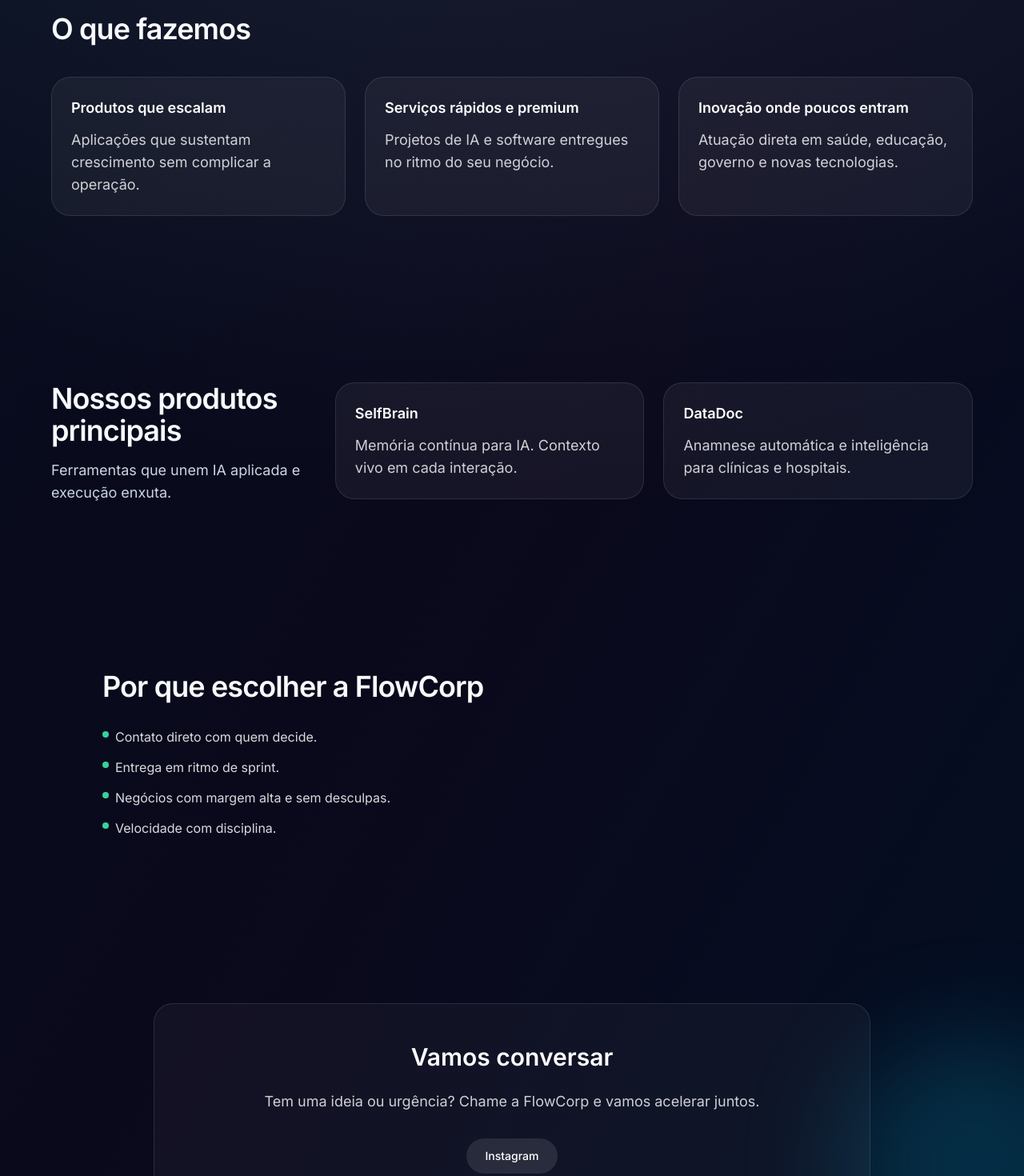
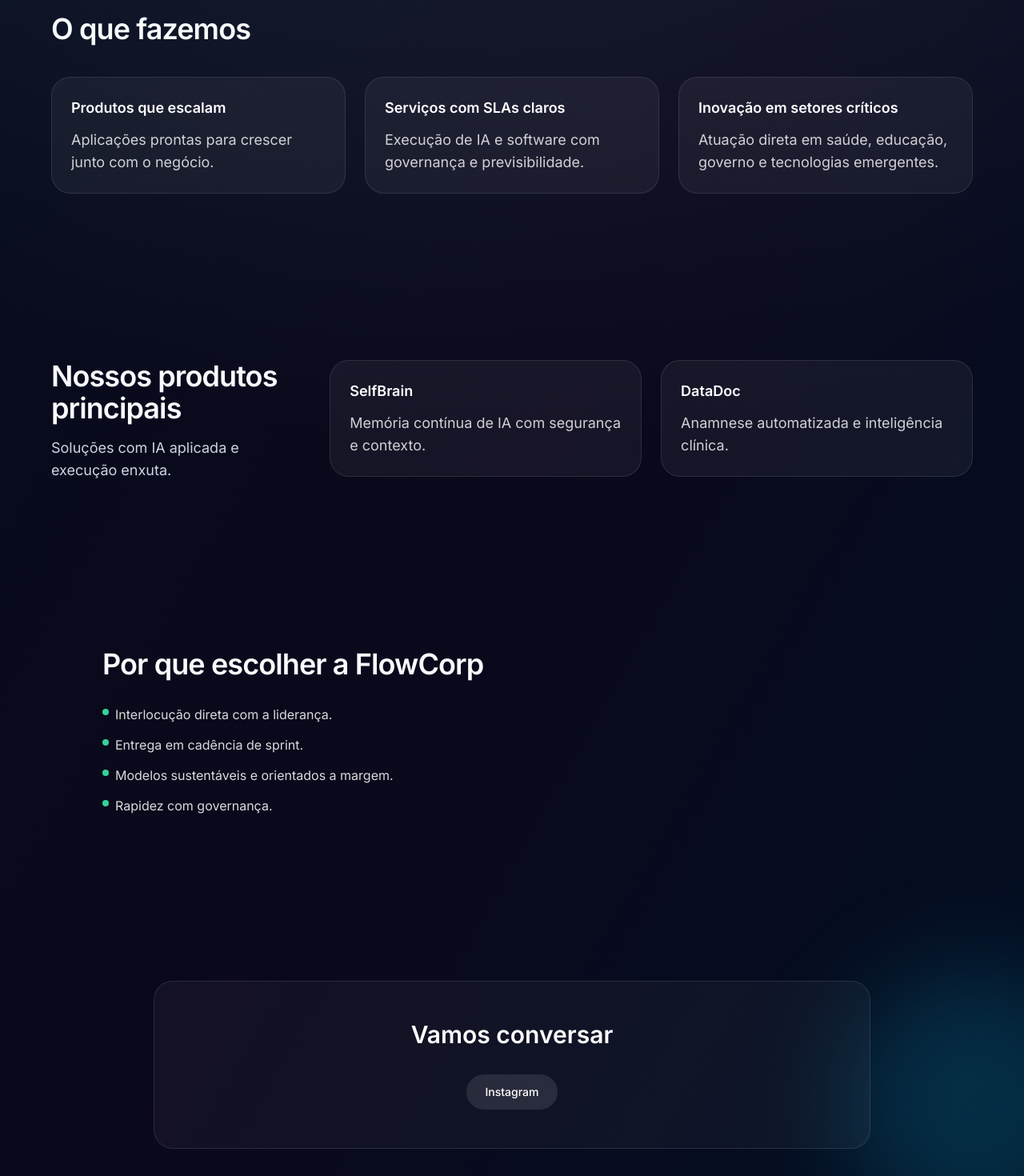
Before and after one commit to igorbiccas/flowcorp-site, a React (Vite) app: page / in a window 1280 px wide. Shown: the part 880-2350 px from the top of the page at 80% size. Built offline with nearby package versions, Linux system fonts and the light colour scheme.

Commit message:
Simplify site copy

```diff
--- a/App.tsx
+++ b/App.tsx
@@ -5,41 +5,36 @@ import AnimatedSection from './components/AnimatedSection';
 const whatWeDo = [
   {
     title: 'Produtos que escalam',
-    description:
-      'Aplicações que sustentam crescimento sem complicar a operação.',
+    description: 'Aplicações prontas para crescer junto com o negócio.',
   },
   {
-    title: 'Serviços rápidos e premium',
-    description:
-      'Projetos de IA e software entregues no ritmo do seu negócio.',
+    title: 'Serviços com SLAs claros',
+    description: 'Execução de IA e software com governança e previsibilidade.',
   },
   {
-    title: 'Inovação onde poucos entram',
-    description:
-      'Atuação direta em saúde, educação, governo e novas tecnologias.',
+    title: 'Inovação em setores críticos',
+    description: 'Atuação direta em saúde, educação, governo e tecnologias emergentes.',
   },
 ];
 
 const mainProducts = [
   {
     title: 'SelfBrain',
-    description:
-      'Memória contínua para IA. Contexto vivo em cada interação.',
+    description: 'Memória contínua de IA com segurança e contexto.',
     href: 'https://selfbrain.vercel.app',
   },
   {
     title: 'DataDoc',
-    description:
-      'Anamnese automática e inteligência para clínicas e hospitais.',
+    description: 'Anamnese automatizada e inteligência clínica.',
     href: 'https://datadocs.vercel.app',
   },
 ];
 
 const whyFlowCorp = [
-  'Contato direto com quem decide.',
-  'Entrega em ritmo de sprint.',
-  'Negócios com margem alta e sem desculpas.',
-  'Velocidade com disciplina.',
+  'Interlocução direta com a liderança.',
+  'Entrega em cadência de sprint.',
+  'Modelos sustentáveis e orientados a margem.',
+  'Rapidez com governança.',
 ];
 
 const App: React.FC = () => {
@@ -64,12 +59,10 @@ const App: React.FC = () => {
           <div className="pointer-events-none absolute inset-y-0 right-6 hidden w-[420px] max-w-[38vw] rounded-3xl border border-white/10 bg-white/10 bg-[linear-gradient(135deg,rgba(165,180,252,0.14),rgba(14,165,233,0.12),rgba(236,72,153,0.18))] opacity-70 blur-2xl sm:block" aria-hidden="true" />
           <div className="mx-auto w-full max-w-[960px]">
             <AnimatedSection className="w-full space-y-4" delay="duration-700">
-              <h1 className="text-5xl font-semibold leading-[1.08] tracking-tight text-slate-50 sm:text-[64px]">Tecnologia ágil para resultados reais.</h1>
+              <h1 className="text-5xl font-semibold leading-[1.08] tracking-tight text-slate-50 sm:text-[64px]">Tecnologia ágil e objetiva.</h1>
             </AnimatedSection>
             <AnimatedSection className="w-full" delay="duration-700 delay-150">
-              <p className="mt-5 max-w-3xl text-lg leading-snug text-slate-200/85 md:text-xl">
-                Produtos escaláveis e serviços táticos de IA para quem quer impacto imediato.
-              </p>
+              <p className="mt-5 max-w-3xl text-lg leading-snug text-slate-200/85 md:text-xl">Produtos e serviços de IA focados em entrega.</p>
             </AnimatedSection>
           </div>
         </section>
@@ -96,9 +89,7 @@ const App: React.FC = () => {
               <div className="flex flex-col gap-8 lg:flex-row lg:items-start lg:justify-between">
                 <div className="max-w-xl space-y-4">
                   <h2 className="text-3xl font-semibold tracking-tight text-slate-50 md:text-4xl">Nossos produtos principais</h2>
-                  <p className="text-base leading-relaxed text-slate-300 md:text-lg">
-                    Ferramentas que unem IA aplicada e execução enxuta.
-                  </p>
+                  <p className="text-base leading-relaxed text-slate-300 md:text-lg">Soluções com IA aplicada e execução enxuta.</p>
                 </div>
                 <div className="grid w-full gap-6 md:grid-cols-2">
                   {mainProducts.map((product) => (
@@ -139,9 +130,6 @@ const App: React.FC = () => {
           <div className="mx-auto flex w-full max-w-4xl flex-col items-center rounded-3xl border border-white/10 bg-white/[0.04] px-8 py-12 text-center">
             <AnimatedSection className="w-full space-y-6" delay="duration-700">
               <h2 className="text-3xl font-semibold text-white">Vamos conversar</h2>
-              <p className="text-base leading-relaxed text-white/80 md:text-lg">
-                Tem uma ideia ou urgência? Chame a FlowCorp e vamos acelerar juntos.
-              </p>
               <div className="flex flex-wrap items-center justify-center gap-4 pt-2">
                 <a
                   href="https://www.instagram.com/selfbrain_/"
```
